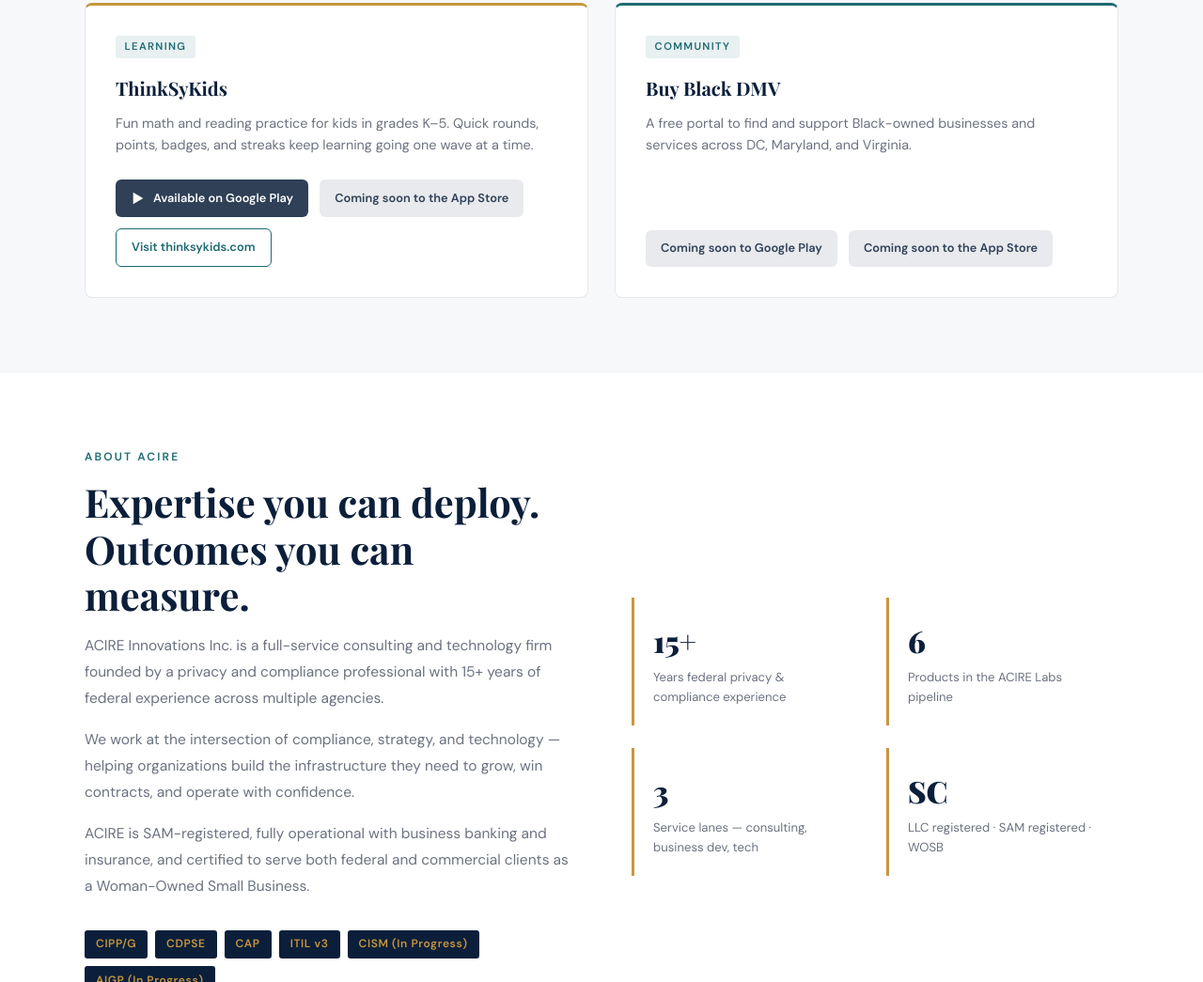
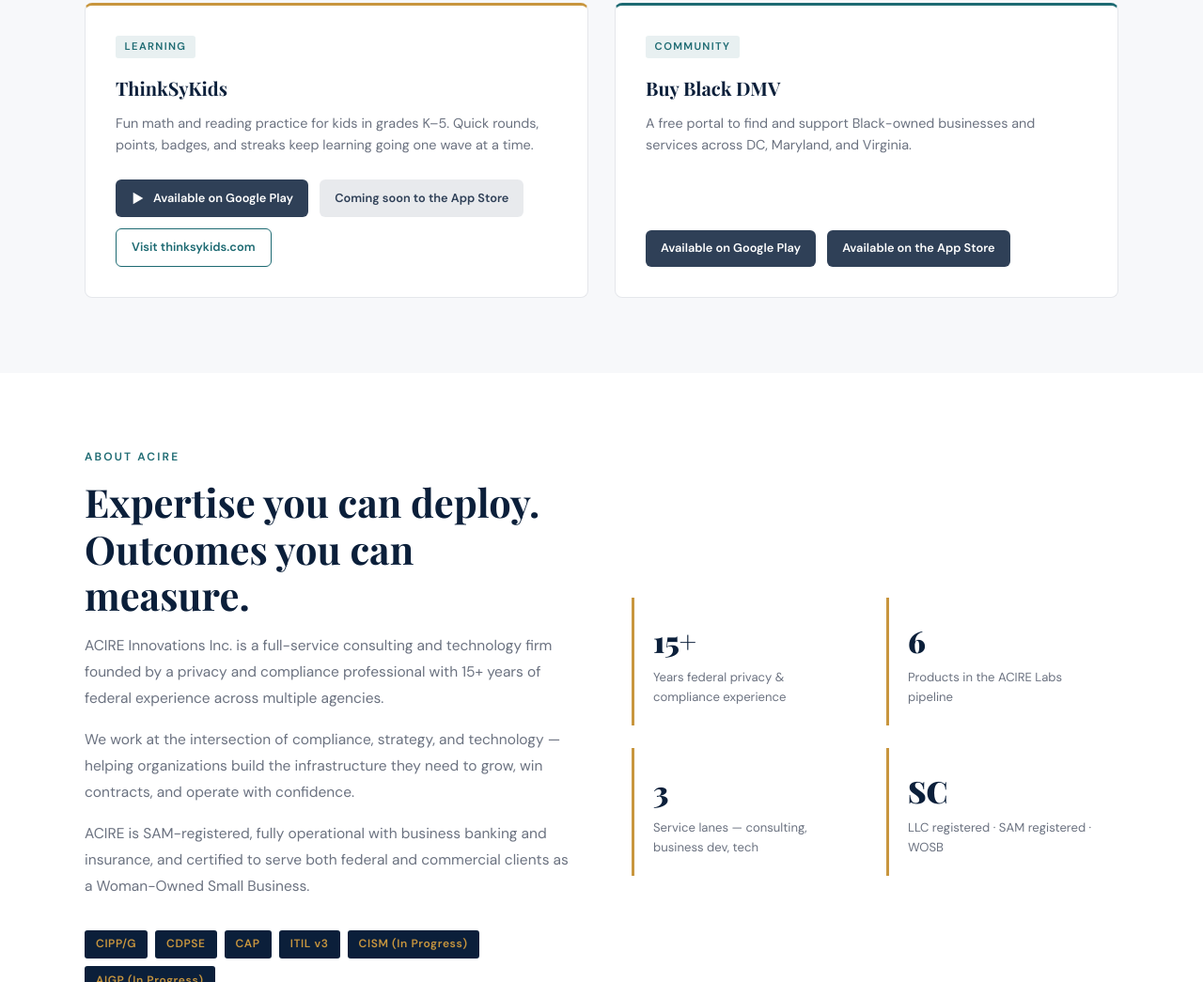
Before and after one commit to erlanier1/acire-innovations, a plain HTML site: page index.html in a window 1280 px wide. Shown: the part 4954-5999 px from the top of the page at 94% size. Drawn offline with nearby package versions, Linux system fonts and the light colour scheme.

Commit message:
Update Buy Black DMV store availability

```diff
--- a/index.html
+++ b/index.html
@@ -1096,8 +1096,8 @@
         <h3>Buy Black DMV</h3>
         <p>A free portal to find and support Black-owned businesses and services across DC, Maryland, and Virginia.</p>
         <div class="community-links">
-          <span class="play-badge soon">Coming soon to Google Play</span>
-          <span class="play-badge soon">Coming soon to the App Store</span>
+          <span class="play-badge">Available on Google Play</span>
+          <span class="play-badge">Available on the App Store</span>
         </div>
       </div>
     </div>
```
